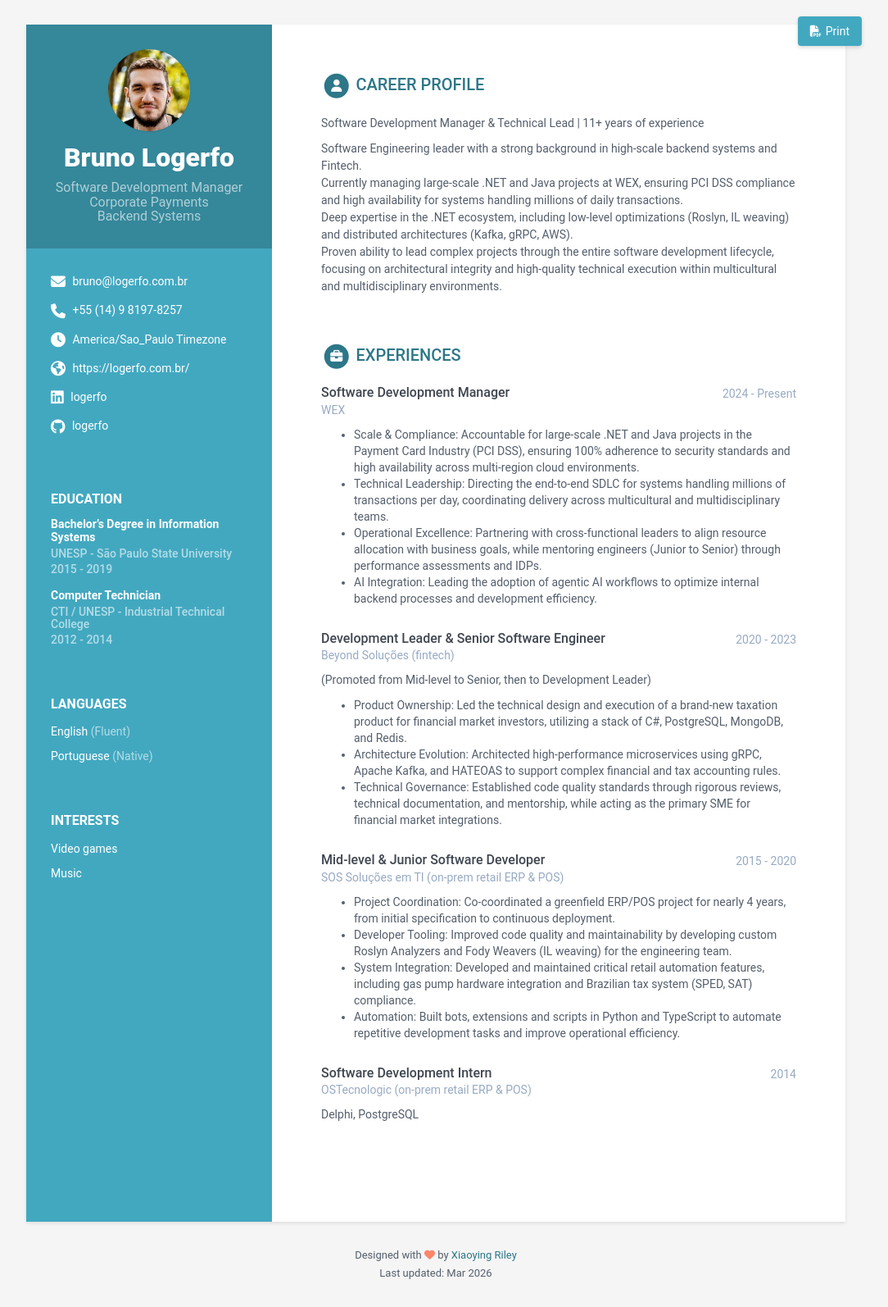
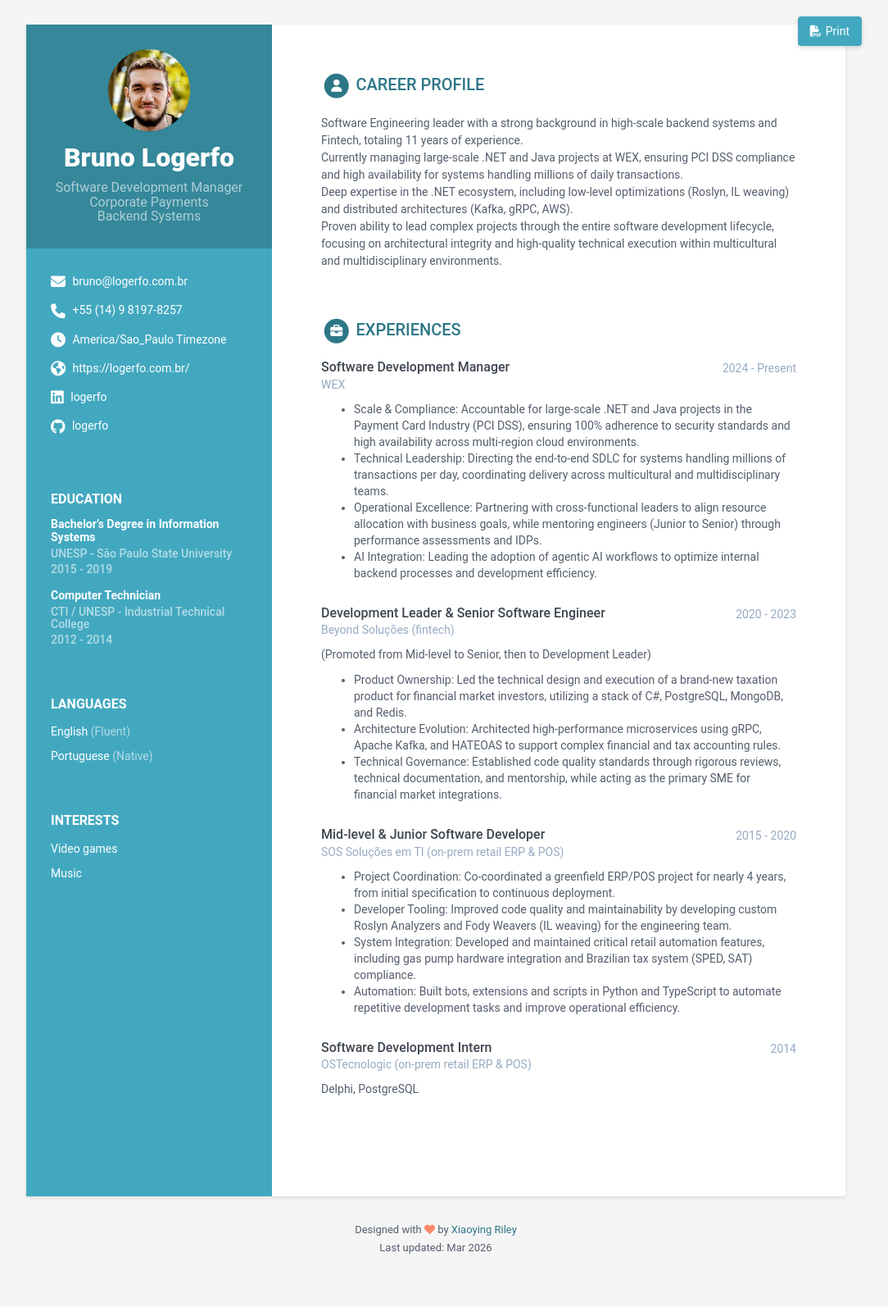
Before and after one commit to Logerfo/resume, a Jekyll site: the page built from index.html, in a window 1280 px wide. Shown: the whole page at 82% size, without its empty margins (108-1192 px from the left). Built offline with Jekyll 4.4.1, drawn with Linux system fonts in a browser that asks for light colours; after the commit the page ends 1563 px from its top, so only the background shows below that.

Commit message:
Update data.yml

```diff
--- a/_data/data.yml
+++ b/_data/data.yml
@@ -43,9 +43,7 @@ sidebar:
 career-profile:
   title: Career Profile
   summary: |
-    Software Development Manager & Technical Lead \| 11+ years of experience
-
-    Software Engineering leader with a strong background in high-scale backend systems and Fintech.
+    Software Engineering leader with a strong background in high-scale backend systems and Fintech, totaling 11 years of experience.
     Currently managing large-scale .NET and Java projects at WEX, ensuring PCI DSS compliance and high availability for systems handling millions of daily transactions.
     Deep expertise in the .NET ecosystem, including low-level optimizations (Roslyn, IL weaving) and distributed architectures (Kafka, gRPC, AWS).
     Proven ability to lead complex projects through the entire software development lifecycle, focusing on architectural integrity and high-quality technical execution within multicultural and multidisciplinary environments.
```
